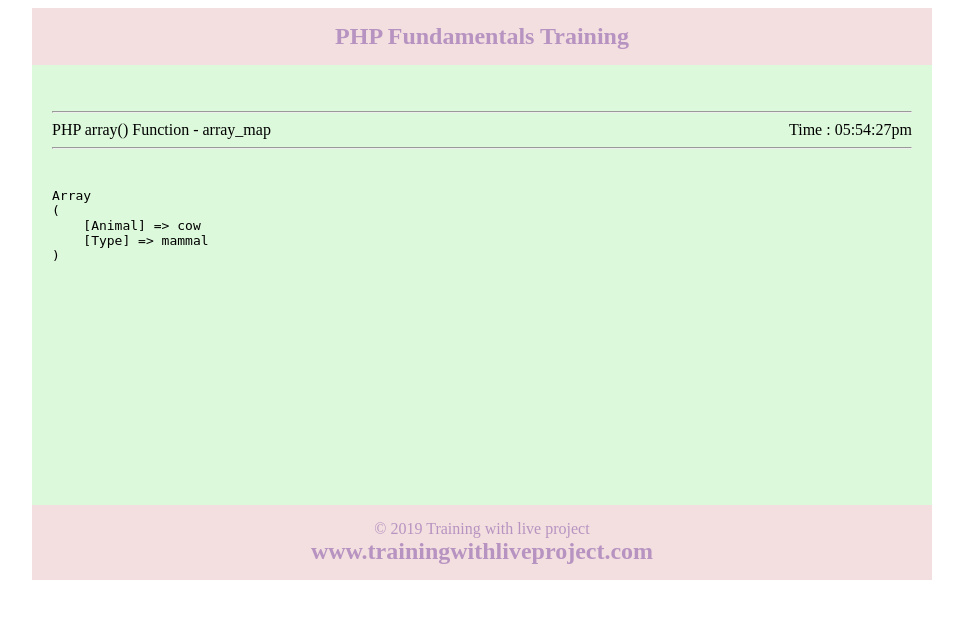
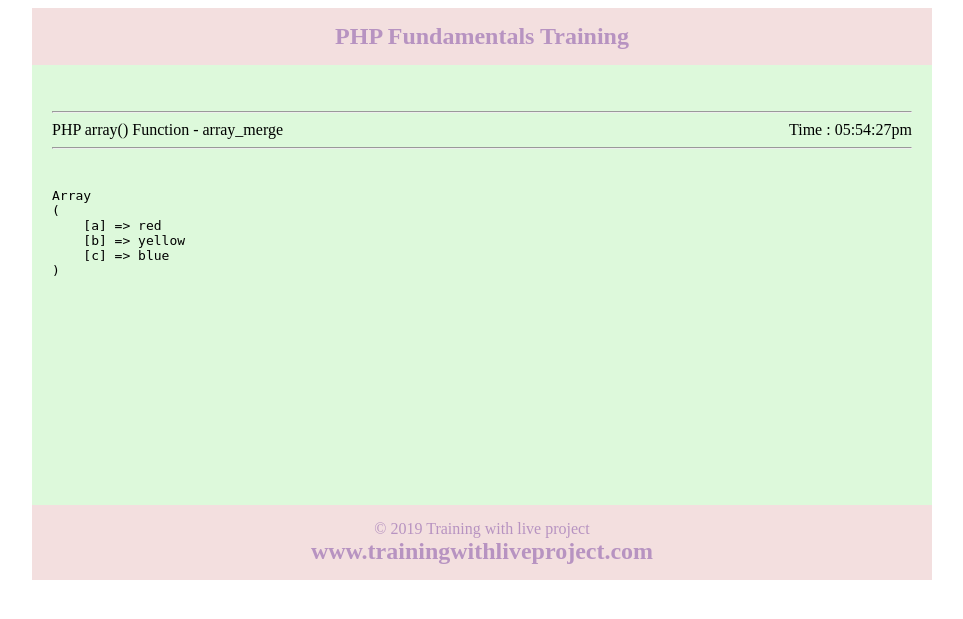
Before and after one commit to iamalamgir/php_web, a PHP site: page / in a window 1280 px wide. Shown: the top 619 px of the page, without its empty margins (158-1121 px from the left). Run offline with PHP 8.4, Linux system fonts and the light colour scheme.

Commit message:
array_merge

```diff
--- a/index.php
+++ b/index.php
@@ -7,7 +7,7 @@ setcookie('visited', "", time() - 3600);
 
         <br/>
         <hr/>
-        PHP array() Function - array_map
+        PHP array() Function - array_merge
         <span style= "float:right">
             <?php
                 date_default_timezone_set('Asia/Dhaka');
@@ -19,40 +19,26 @@ setcookie('visited', "", time() - 3600);
 
             <?php
                 /*
-                function myfunction($value){
-                    return($value + $value);
-                }
-                $arr = array(1, 2, 3, 4, 5);
-                $result = array_map(myfunction, $arr);
+                $arr_one = array("red", "green");
+                $arr_two = array("blue", "yellow");
 
-                print("<pre>");
-                print_r($result);
-                print("</pre>");
-
-                function myfunction($value){
-                    $v = strtoupper($value);
-                    return $v;
-                }
-                $arr = array(
-                    "Animal" => "cow",
-                    "Type"   => "mammal"
-                );
-                $result = array_map("myfunction", $arr);
+                $result = array_merge($arr_one, $arr_two);
 
                 print("<pre>");
                 print_r($result);
                 print("</pre>");
                 */
 
-                function myfunction($value){
-                    $v = strtolower($value);
-                    return $v;
-                }
-                $arr = array(
-                    "Animal" => "COW",
-                    "Type"   => "MAMMAL"
+                $arr_one = array(
+                    "a" => "red",
+                    "b" => "green"
                 );
-                $result = array_map("myfunction", $arr);
+                $arr_two = array(
+                    "c" => "blue",
+                    "b" => "yellow"
+                );
+
+                $result = array_merge($arr_one, $arr_two);
 
                 print("<pre>");
                 print_r($result);
```
